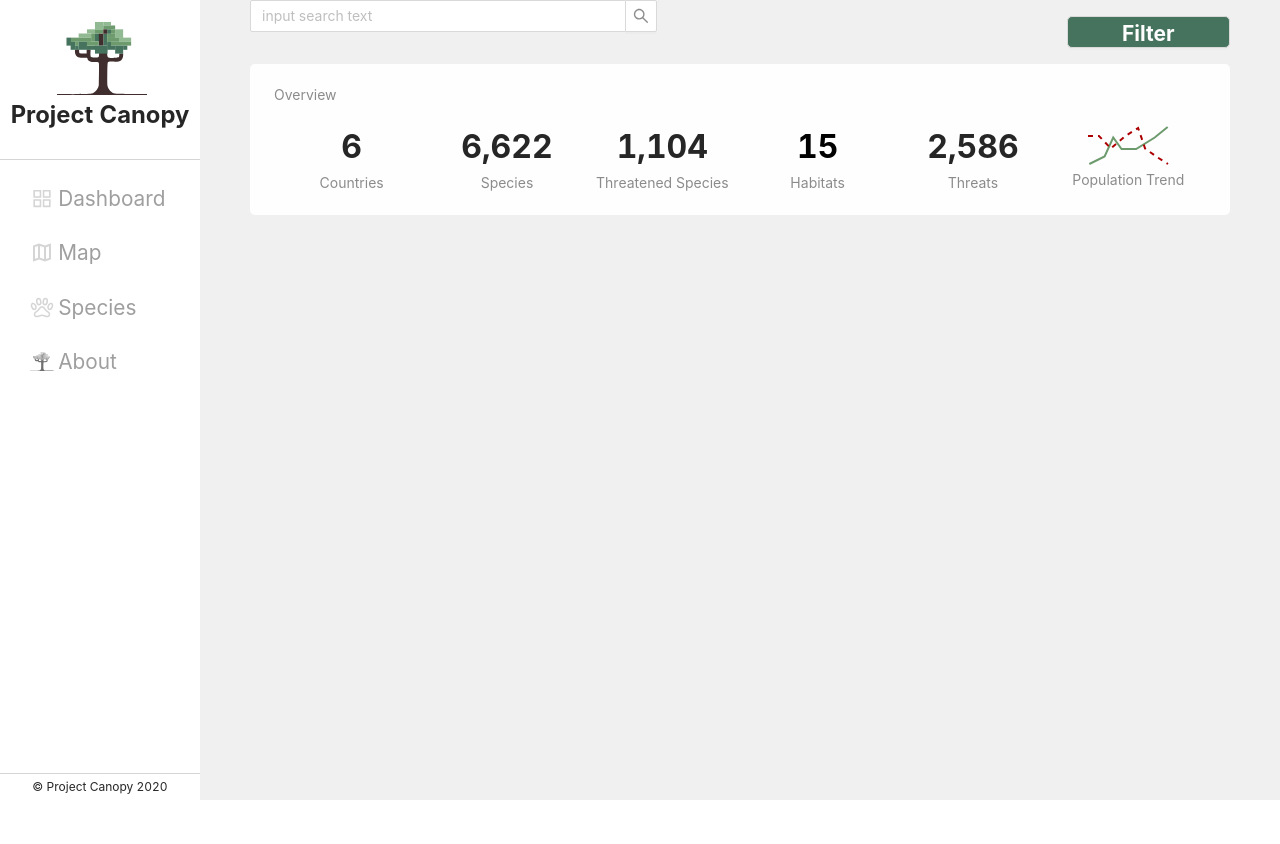
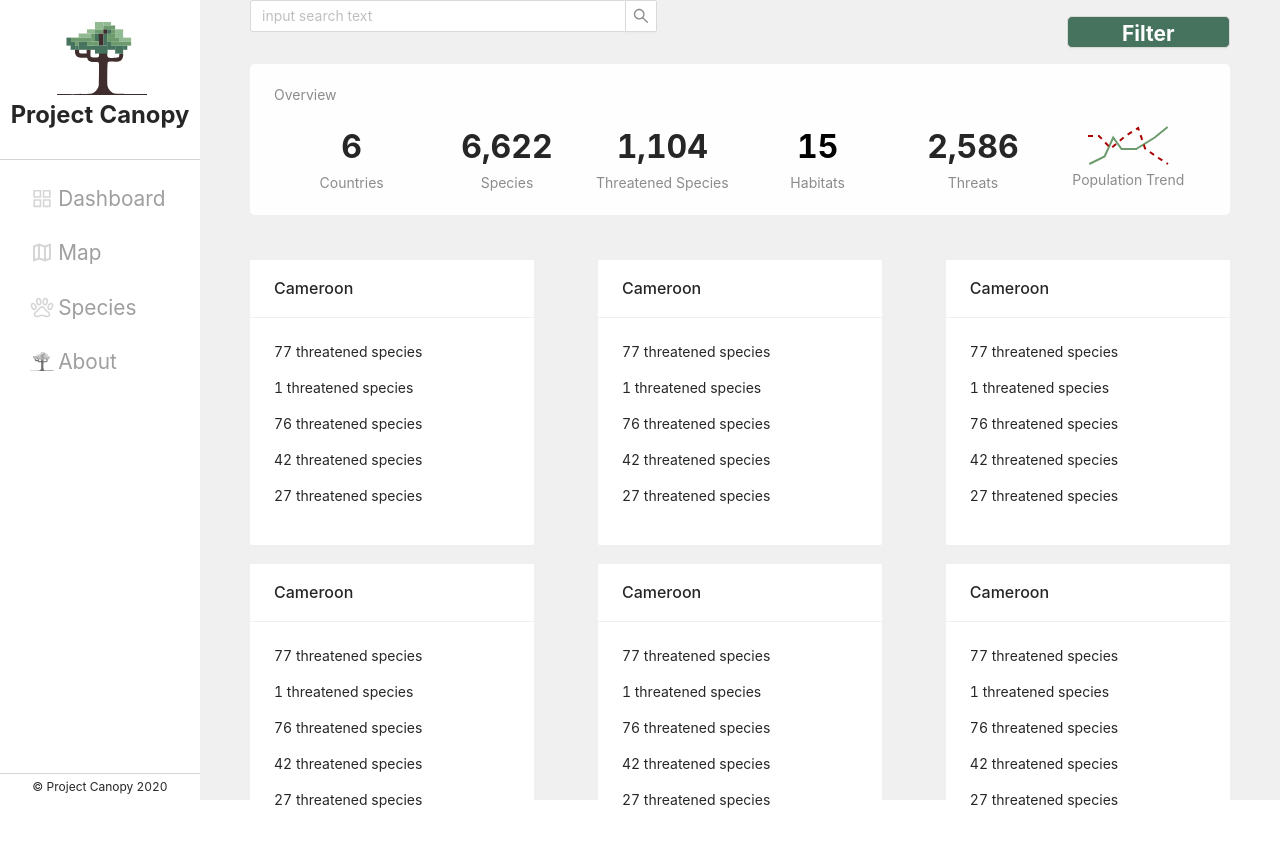
Before and after one commit to BloomTech-Labs/project-canopy-fe, a React (Create React App) app: page / in a window 1280 px wide. Shown: the top 844 px of the page. Before the commit the page ends 800 px from the top, so only its background shows below. Built offline with nearby package versions, Linux system fonts and the light colour scheme.

Commit message:
Added area cards and hooked them up with dummy data.

```diff
--- a/src/components/AreaCards.js
+++ b/src/components/AreaCards.js
@@ -0,0 +1,16 @@
+import React, { useEffect } from 'react';
+import 'antd/dist/antd.css';
+import {Card} from 'antd';
+
+export function AreaCard(props){
+    const {countryName, threatenedSpecies, protectedSpecies, nonProtectedSpecies, knownThreats, hotspotHabitats} = props;
+    return(
+        <Card title={`${countryName}`} style={{border:'0', width:'29%', marginTop:'2%'}}>
+            <p>{`${threatenedSpecies}` || `#`} threatened species</p>
+            <p>{`${protectedSpecies}` || `#`} threatened species</p>
+            <p>{`${nonProtectedSpecies}` || `#`} threatened species</p>
+            <p>{`${knownThreats}` || `#`} threatened species</p>
+            <p>{`${hotspotHabitats}` || `#`} threatened species</p>
+        </Card>
+    )
+}
--- a/src/components/Nav.js
+++ b/src/components/Nav.js
@@ -22,7 +22,8 @@ export const Nav = () =>{
         <Sider
         style={{
             height: '100vh',
-            backgroundColor:'white'
+            backgroundColor:'white',
+            width:'20vw'
           }}
         >
             <LogoCont>
--- a/src/components/Overview.js
+++ b/src/components/Overview.js
@@ -2,7 +2,6 @@ import React from 'react';
 import 'antd/dist/antd.css'
 import { PageHeader, Statistic, Row, Col } from 'antd';
 import popTrend1 from './assets/popTrend1.svg';
-import popTrend2 from './assets/popTrend2.svg';
 import styled from 'styled-components';
 
 const flip = {
--- a/src/components/dashboard.js
+++ b/src/components/dashboard.js
@@ -1,10 +1,13 @@
 import React, { useEffect } from 'react';
 import 'antd/dist/antd.css';
-import {Layout, Row} from 'antd';
+import {Layout} from 'antd';
 import styled from 'styled-components';
 import {SearchBar} from './Search';
 import {Overview} from './Overview'
-const {Header, Footer, Content} = Layout;
+import {AreaCard} from './AreaCards';
+import {dummyData} from '../dummy';
+
+const {Header, Content} = Layout;
 
 export const Dashboard = () => {
     return(
@@ -15,6 +18,22 @@ export const Dashboard = () => {
 
             <Content>
                 <Overview />
+                <div style={{margin:'25px 50px', display:'flex', flexWrap:'wrap', justifyContent:'space-between'}}>
+                    {dummyData.map((e) => {
+                        return (
+                            <AreaCard
+                            countryName={e.countryName}
+                            threatenedSpecies={e.threatenedSpecies}
+                            protectedSpecies={e.protectedSpecies}
+                            nonProtectedSpecies={e.nonProtectedSpecies}
+                            knownThreats={e.knownThreats}
+                            hotspotHabitats={e.hotspotHabitats}
+                             />
+                        )
+                    })}
+
+                </div>
+
             </Content>
         </div>
     )
--- a/src/dummy.js
+++ b/src/dummy.js
@@ -1,6 +1,5 @@
 
 export const dummyData = [
-
     {
         countryName:'Cameroon',
         threatenedSpecies:77,
@@ -9,7 +8,6 @@ export const dummyData = [
         knownThreats:42,
         hotspotHabitats:27
     },
-
     {
         countryName:'Cameroon',
         threatenedSpecies:77,
@@ -18,7 +16,32 @@ export const dummyData = [
         knownThreats:42,
         hotspotHabitats:27
     },
-
+    {
+        countryName:'Cameroon',
+        threatenedSpecies:77,
+        protectedSpecies:1,
+        nonProtectedSpecies:76,
+        knownThreats:42,
+        hotspotHabitats:27
+    },
+    {
+        countryName:'Cameroon',
+        threatenedSpecies:77,
+        protectedSpecies:1,
+        nonProtectedSpecies:76,
+        knownThreats:42,
+        hotspotHabitats:27
+    }
+    ,
+    {
+        countryName:'Cameroon',
+        threatenedSpecies:77,
+        protectedSpecies:1,
+        nonProtectedSpecies:76,
+        knownThreats:42,
+        hotspotHabitats:27
+    }
+    ,
     {
         countryName:'Cameroon',
         threatenedSpecies:77,
@@ -28,4 +51,5 @@ export const dummyData = [
         hotspotHabitats:27
     }
 
+
 ]
```
Also changed, not shown: src/components/assets/popTrend2.svg (deleted).
